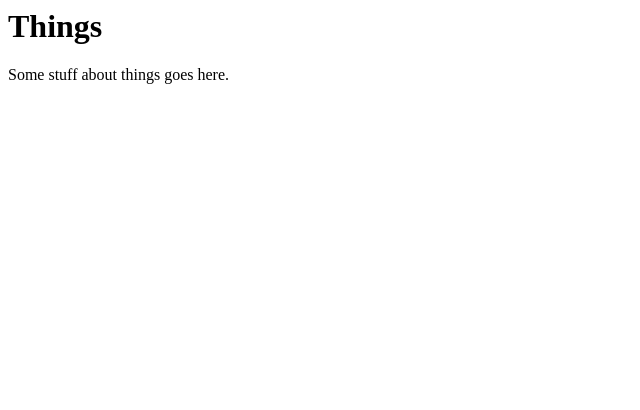
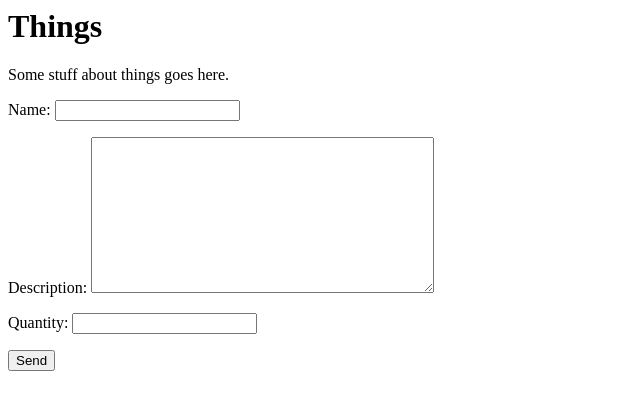
Before and after one commit to KCL-SEG/things-2-EpicMedz, a Django app: template things/templates/home.html in a window 1280 px wide. Shown: the top 410 px of the page, without its empty margins (0-640 px from the left). Run offline with Django 3.2, Linux system fonts and the light colour scheme; the template is opened without the code that fills it: values that come from a table or form of the project are taken from there, others are empty.

Commit message:
Implement form in home view

```diff
--- a/things/templates/home.html
+++ b/things/templates/home.html
@@ -7,5 +7,9 @@
     Things
   </h1>
   <p>Some stuff about things goes here.</p>
+  <form action='{% url "home" %}' method='post'>
+    {{ form.as_p }}
+    <input type="submit" value="Send">
+  </form>
 </body>
 </html>
--- a/things/views.py
+++ b/things/views.py
@@ -1,4 +1,6 @@
 from django.shortcuts import render
+from .forms import ThingForm
 
 def home(request):
+    form = ThingForm()
     return render(request, 'home.html', {'form': form})
```
